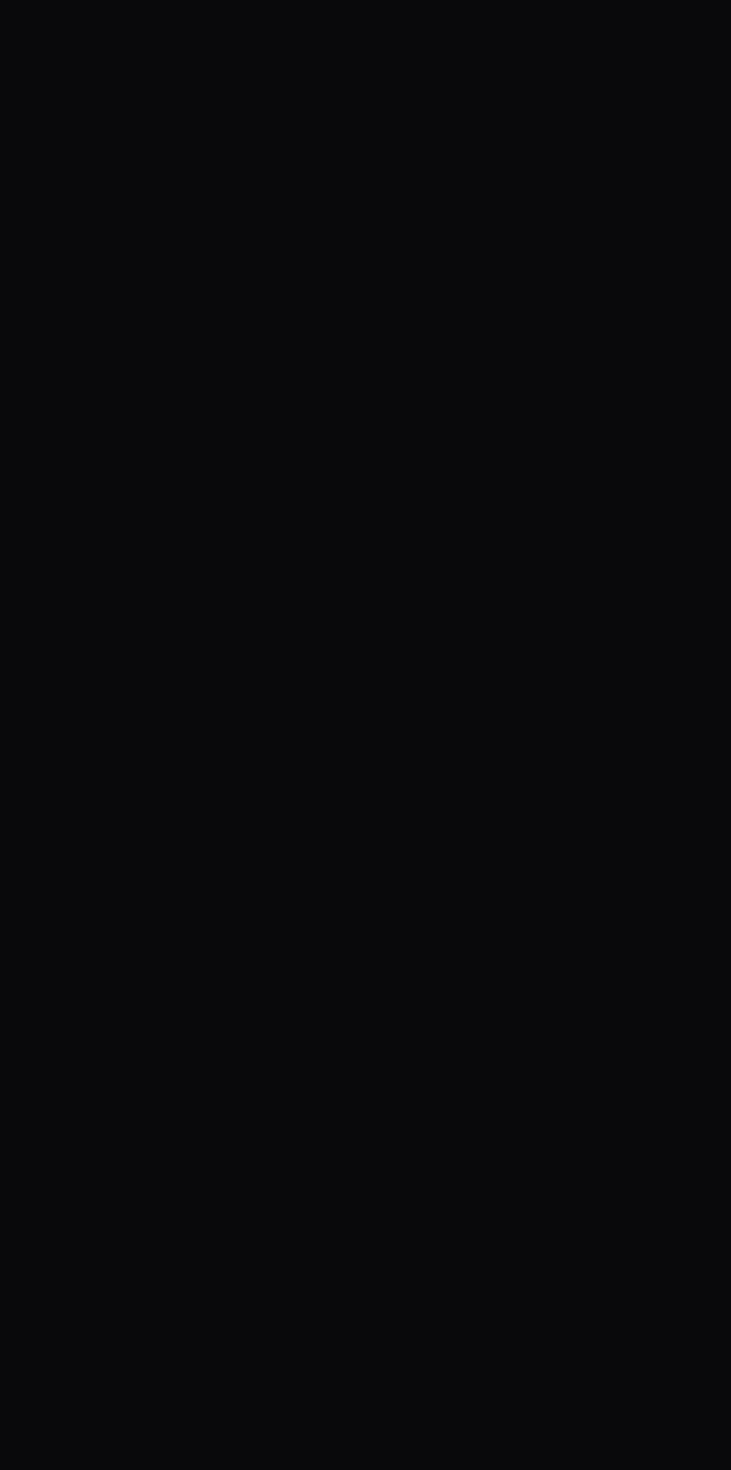
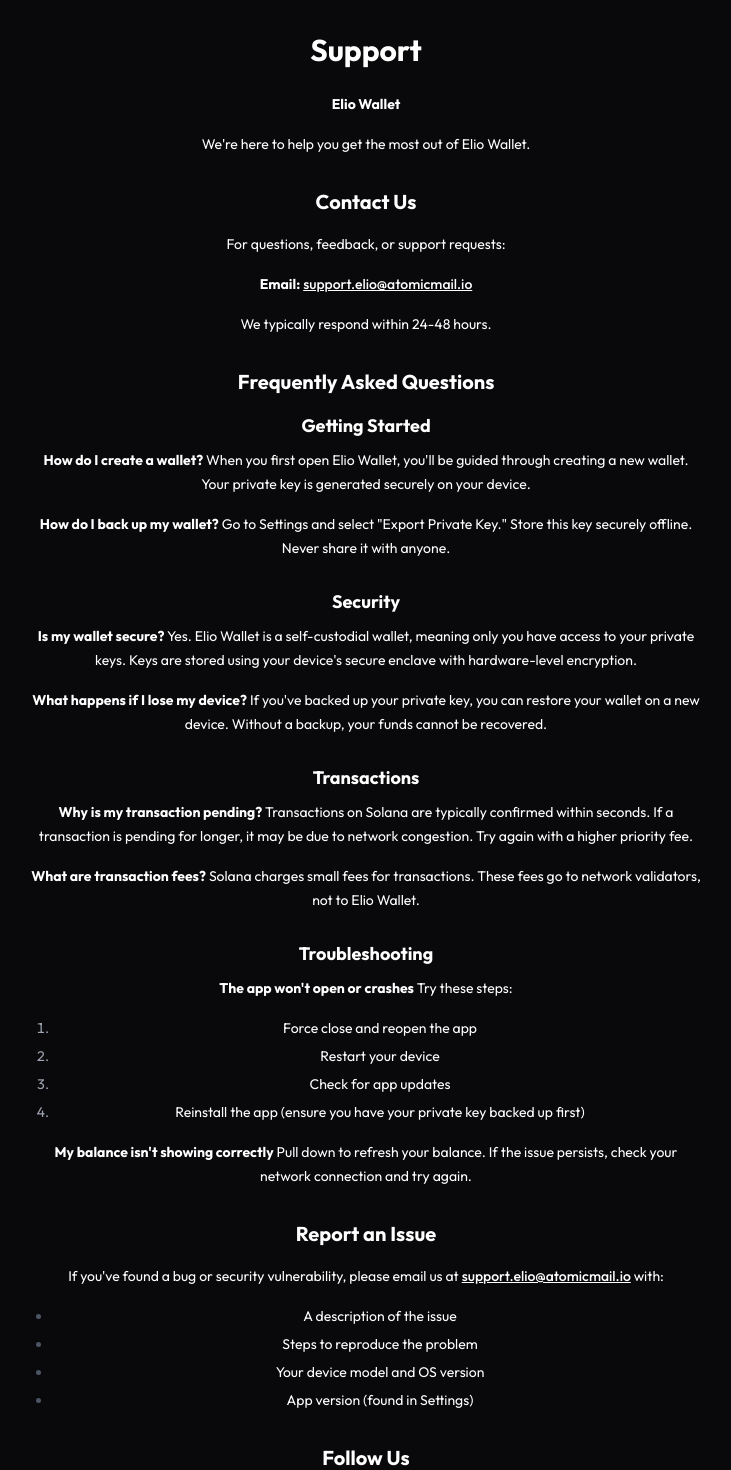
Before and after one commit to ambjn/elio-website, a React (Vite) app: page /support in a window 1280 px wide. Before the commit this address had no page. Shown: the top 1470 px of the page, without its empty margins (274-1005 px from the left). Before the commit the page ends 800 px from the top, so only its background shows below. Built offline with nearby package versions, Linux system fonts and the light colour scheme.

Commit message:
feat: introduce a dedicated support page with documentation and update the footer link to point to it.

```diff
--- /dev/null
+++ b/public/docs/support.md
@@ -0,0 +1,66 @@
+# Support
+
+**Elio Wallet**
+
+We're here to help you get the most out of Elio Wallet.
+
+## Contact Us
+
+For questions, feedback, or support requests:
+
+**Email:** [support.elio@atomicmail.io](mailto:support.elio@atomicmail.io)
+
+We typically respond within 24-48 hours.
+
+## Frequently Asked Questions
+
+### Getting Started
+
+**How do I create a wallet?**
+When you first open Elio Wallet, you'll be guided through creating a new wallet. Your private key is generated securely on your device.
+
+**How do I back up my wallet?**
+Go to Settings and select "Export Private Key." Store this key securely offline. Never share it with anyone.
+
+### Security
+
+**Is my wallet secure?**
+Yes. Elio Wallet is a self-custodial wallet, meaning only you have access to your private keys. Keys are stored using your device's secure enclave with hardware-level encryption.
+
+**What happens if I lose my device?**
+If you've backed up your private key, you can restore your wallet on a new device. Without a backup, your funds cannot be recovered.
+
+### Transactions
+
+**Why is my transaction pending?**
+Transactions on Solana are typically confirmed within seconds. If a transaction is pending for longer, it may be due to network congestion. Try again with a higher priority fee.
+
+**What are transaction fees?**
+Solana charges small fees for transactions. These fees go to network validators, not to Elio Wallet.
+
+### Troubleshooting
+
+**The app won't open or crashes**
+Try these steps:
+1. Force close and reopen the app
+2. Restart your device
+3. Check for app updates
+4. Reinstall the app (ensure you have your private key backed up first)
+
+**My balance isn't showing correctly**
+Pull down to refresh your balance. If the issue persists, check your network connection and try again.
+
+## Report an Issue
+
+If you've found a bug or security vulnerability, please email us at [support.elio@atomicmail.io](mailto:support.elio@atomicmail.io) with:
+
+- A description of the issue
+- Steps to reproduce the problem
+- Your device model and OS version
+- App version (found in Settings)
+
+## Follow Us
+
+Stay updated on new features and announcements:
+
+- **X (Twitter):** [@eliowallet](https://x.com/eliowallet)
--- a/src/components/Footer.tsx
+++ b/src/components/Footer.tsx
@@ -24,12 +24,12 @@
         Privacy Policy
       </Link>
       <span className="text-[#3F3F46]" aria-hidden="true">·</span>
-      <a
-        href={URLS.support}
+      <Link
+        to={URLS.support}
         className="hover:text-[#D6F248] transition-colors duration-200"
       >
-        Contact
-      </a>
+        Support
+      </Link>
     </nav>
     <p className="text-[#3F3F46] text-[10px] md:text-[11px]">
       © 2026, All rights reserved.
--- a/src/constants.ts
+++ b/src/constants.ts
@@ -1,5 +1,5 @@
 export const URLS = {
   twitter: "https://x.com/eliowallet",
   appStore: "https://apps.apple.com",
-  support: "mailto:support.elio@atomicmail.io",
+  support: "/support",
 } as const;
--- a/src/main.tsx
+++ b/src/main.tsx
@@ -5,6 +5,7 @@
 import App from './App'
 import Terms from './pages/Terms'
 import Privacy from './pages/Privacy'
+import Support from './pages/Support'
 
 createRoot(document.getElementById('root')!).render(
   <StrictMode>
@@ -13,6 +14,7 @@
         <Route path="/" element={<App />} />
         <Route path="/terms" element={<Terms />} />
         <Route path="/privacy" element={<Privacy />} />
+        <Route path="/support" element={<Support />} />
       </Routes>
     </BrowserRouter>
   </StrictMode>,
--- /dev/null
+++ b/src/pages/Support.tsx
@@ -0,0 +1,5 @@
+import { MarkdownPage } from "../components/MarkdownPage";
+
+const Support = () => <MarkdownPage file="support.md" />;
+
+export default Support;
```
